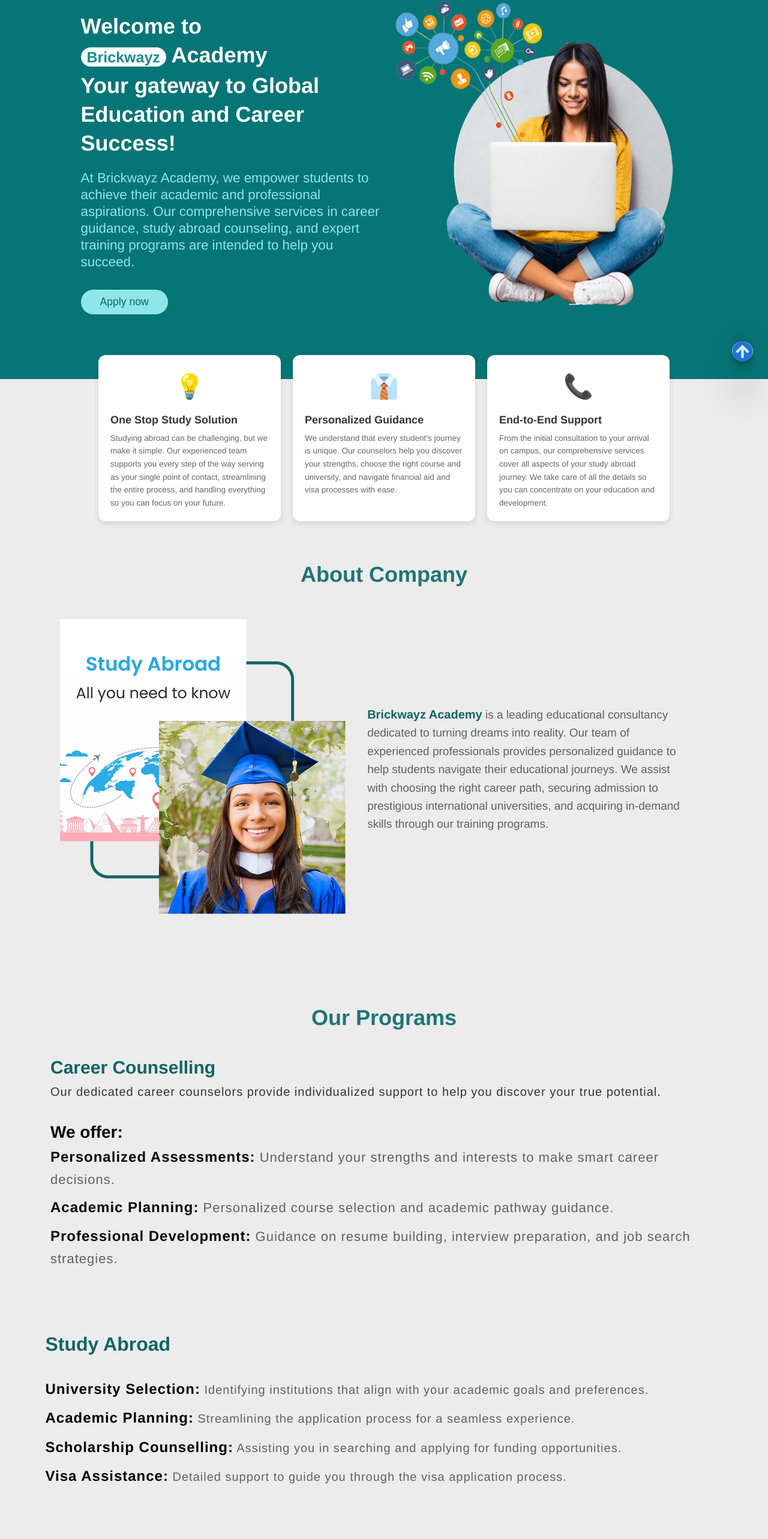
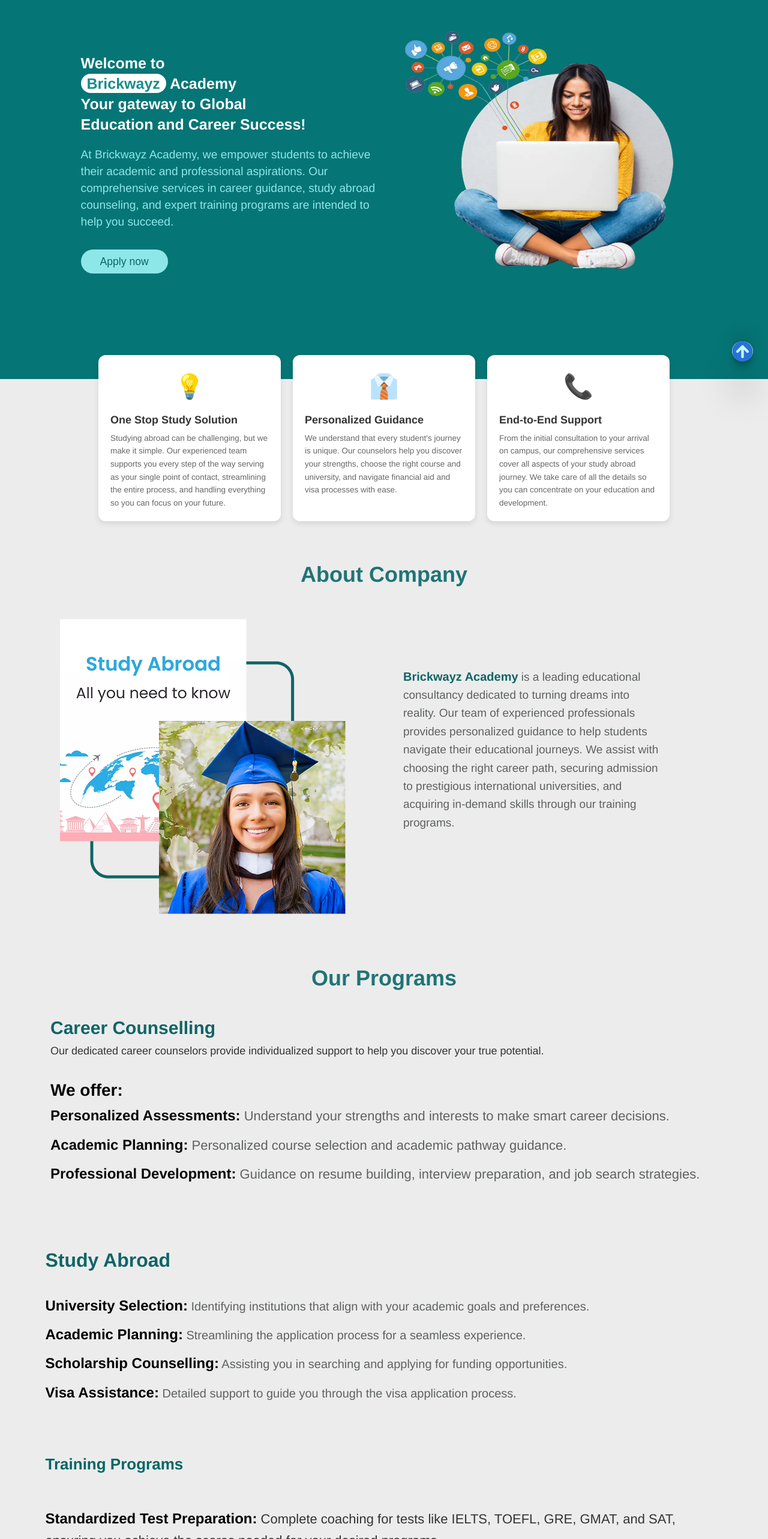
Before and after one commit to suresh328/brickwayz, a React (Create React App) app in the folder app/: page / in a window 1280 px wide. Shown: the part 168-2734 px from the top of the page at 60% size. Built offline with nearby package versions, Linux system fonts and the light colour scheme; no server answers.

Commit message:
correction

```diff
--- a/app/package.json
+++ b/app/package.json
@@ -11,6 +11,7 @@
     "react": "^19.1.0",
     "react-dom": "^19.1.0",
     "react-icons": "^5.5.0",
+    "react-router-dom": "^7.5.0",
     "react-scripts": "5.0.1",
     "sweetalert2": "^11.17.2",
     "web-vitals": "^2.1.4"
--- a/app/src/App.js
+++ b/app/src/App.js
@@ -12,6 +12,7 @@ import Programs from './Components/Programs';
 import Testimonials from './Components/Testimonials';
 import ChooseUs from './Components/ChooseUs';
 import axios from 'axios';
+import { BrowserRouter } from 'react-router-dom';
 
 function App() {
   const homeRef = useRef(null)
@@ -44,6 +45,7 @@ function App() {
 
   return (
     <>
+      <BrowserRouter>
       <div>
         <Navbar sectionRefs={sectionRefs} />
 
@@ -58,6 +60,7 @@ function App() {
         <div ref={contactRef}><Contact /></div>
         <Footer />
       </div>
+      </BrowserRouter>
     </>
   );
 }
--- a/app/src/Components/Blog.js
+++ b/app/src/Components/Blog.js
@@ -9,19 +9,19 @@ const Blog = () => {
 
   const posts = [
     {
-      sub:"Study Abroad",
+      sub:"Abroad",
       title: "Reflect on your experience:",
       excerpt: "Identify situations experienced abroad to support your claims of skills qualities. Develop short 'stories' to demonstrate your skills in interviews. Understand the importance of preparing for job interviews.",
       image: blog1,
     },
     {
-      sub:"Study Consultancy",
+      sub:"Consultancy",
       title: "Offer Value-Added Services:",
       excerpt: "Before venturing into the study abroad business, focus on knowledge about higher education for Indian students aspiring to study abroad. Understand the application process, university requirements, and visa regulations to guide students effectively.",
       image: blog2,
     },
     {
-      sub:"Study Abroad",
+      sub:"Abroad",
       title: "Which Field Is Demand In Abroad :",
       excerpt: "Artificial Intelligence (AI) and Machine Learning, Data Science, Cybersecurity, Computer Science & IT, Business & Management, Engineering, and Healthcare & Medicine are some of the top courses in demand for studying abroad in 2025.",
       image: blog3,
--- a/app/src/Components/Countries.js
+++ b/app/src/Components/Countries.js
@@ -1,5 +1,6 @@
 import React from 'react'
 import "./../Style/Custom.css"
+import { Link } from "react-router-dom"
 
 import country1 from "./../Assets/country/count1.png"
 import country2 from "./../Assets/country/count2.png"
@@ -50,6 +51,7 @@ const Countries = () => {
     { name: 'Environmental Studies', img: explor13 }
   ];
 
+
   return (
     <div className='main_container'>
       <section className="study-abroad-section">
@@ -75,9 +77,12 @@ const Countries = () => {
 
 
         <div style={{ width: "100%", display: "flex", alignItems: "center", justifyContent: "center" }}>
-          <button className='program_linkbtn' onClick={() => window.scrollTo({ top: document.getElementById('Contact').offsetTop, behavior: 'smooth' })}>
-            Apply
-          </button>
+          <Link to="https://brickwayz.edumilestones.com/abroad-studies/" className="program_linkbtn">
+            Apply Online
+          </Link>
+          {/* <button className='program_linkbtn' onClick={() => window.scrollTo({ top: document.getElementById('Contact').offsetTop, behavior: 'smooth' })}>
+            Apply Online
+          </button> */}
         </div>
         {/* Subtitle */}
         <p className="subtitle">Our global network includes top universities in:</p>
@@ -99,9 +104,10 @@ const Countries = () => {
         </div>
 
         {/* Button */}
-        <div className="button-container">
-          <button className="apply-button" onClick={() => window.scrollTo({ top: document.getElementById('Contact').offsetTop, behavior: 'smooth' })} >
-            Apply Online</button>
+        <div style={{ width: "100%", display: "flex", alignItems: "center", justifyContent: "center" }}>
+        <Link to="https://brickwayz.edumilestones.com/abroad-studies/" className="program_linkbtn">
+            Apply Online
+          </Link>
         </div>
 
 
--- a/app/src/Style/Custom.css
+++ b/app/src/Style/Custom.css
@@ -295,7 +295,6 @@ body {
 }
 .programe_para {
   font-size: 20px;
-  letter-spacing: 1px;
 }
 .programe_offer {
   font-size: 28px;
@@ -307,13 +306,11 @@ body {
   font-size: 22px;
   color: #5f6161;
   margin-bottom: 10px;
-  letter-spacing: 1px;
 }
 
 .prog_list strong {
   color: #070707;
   font-size: 24px;
-  letter-spacing: 1px;
 }
 
 .program_linkbtn {
@@ -325,6 +322,7 @@ body {
   border-radius: 18px;
   cursor: pointer;
   transition: background-color 0.3s;
+  text-decoration: none;
 }
 .program_linkbtn:hover {
   background-color: #14999c;
@@ -372,7 +370,6 @@ body {
 
 .studyabroad_bullet-list li {
   margin-bottom: 10px;
-  letter-spacing: 1px;
   font-size: 20px;
   color: #5f6161;
 }
@@ -843,7 +840,6 @@ div[ref] {
 .footer-info {
   line-height: 1.5;
   margin-bottom: 8px;
-  letter-spacing: 1px;
 }
 .footer-info strong {
   color: #8de7e9;
@@ -904,7 +900,6 @@ div[ref] {
   line-height: 1.6;
   text-align: left;
   margin-bottom: 10px;
-  letter-spacing: 1px;
 }
 
 /* Feature Section */
@@ -989,7 +984,48 @@ div[ref] {
 /* =============== */
 /*  choose us */
 /* =============== */
-@media screen and (max-width: 1280px) {
+@media screen and (max-width: 1400px) {
+  .image_content {
+    height: 450px;
+    width: 483px;
+  }
+  .hero h2 {
+    font-size: 25px;
+    line-height: 34px;
+    margin-bottom: 20px;
+    margin-top: 80px;
+    text-align: start;
+  }
+  .hero p {
+    color: #8de7e9;
+    font-size: 1.2rem;
+    line-height: 28px;
+    margin-bottom: 2rem;
+  }
+  .aboutrect_image {
+    height: 295px;
+    margin: 85px 10px;
+    position: relative;
+    width: 270px;
+  }
+  .content {
+    width: 430px;
+  }
+  .programe_para {
+    font-size: 18px;
+  }
+  .prog_list {
+    color: #5f6161;
+    font-size: 22px;
+    margin-bottom: 10px;
+  }
+  .chooseus__text {
+    font-size: 22px;
+    color: #333;
+    line-height: 1.6;
+    text-align: left;
+    margin-bottom: 10px;
+  }
 }
 @media screen and (max-width: 1024px) {
   .navbar {
@@ -1003,7 +1039,7 @@ div[ref] {
   .blog-grid {
     display: flex;
     flex-wrap: wrap;
-    gap: 20px;
+    gap: 21px;
     margin-bottom: 30px;
   }
   .hamburger {
@@ -1193,7 +1229,6 @@ div[ref] {
   }
   .programe_para {
     font-size: 13px;
-    letter-spacing: 1px;
   }
   .programe_offer {
     font-size: 24px;
@@ -1294,6 +1329,16 @@ div[ref] {
     display: flex;
     align-items: center;
     justify-content: center;
+  }
+  .study-abroad-section,
+  .program {
+    text-align: center;
+  }
+  .study-abroad-section ul {
+    text-align: center;
+  }
+  .study-abroad-section p {
+    text-align: center;
   }
 }
 
@@ -1500,7 +1545,6 @@ div[ref] {
   }
   .programe_para {
     font-size: 13px;
-    letter-spacing: 1px;
   }
   .programe_offer {
     font-size: 24px;
@@ -1514,7 +1558,7 @@ div[ref] {
   .program_linkbtn {
     padding: 13px 60px;
     margin: 0px 10px;
-}
+  }
   .studyabroad_title {
     font-size: 24px;
     margin-bottom: 10px;
@@ -1596,7 +1640,7 @@ div[ref] {
     width: 100%;
     margin: 10px auto 30px auto;
     padding: 20px 16px;
-}
+  }
   .contact-input-group {
     display: flex;
     flex-direction: column;
@@ -1650,6 +1694,19 @@ div[ref] {
     font-size: 20px;
     color: #1f7476;
     text-align: center;
+  }
+  .chooseus__text {
+    font-size: 17px;
+    color: #333;
+    line-height: 1.6;
+    text-align: left;
+    margin-bottom: 10px;
+  }
+
+  .chooseus__diamond {
+    width: 150px;
+    height: 150px;
+
   }
 }
 
@@ -1679,6 +1736,14 @@ div[ref] {
   text-align: center;
 }
 
+@media screen and (max-width: 980px) {
+  .di_fele {
+    display: flex;
+    align-items: center;
+    justify-content: space-between;
+    width: 90%;
+  }
+}
 @media screen and (max-width: 768px) {
   .chooseus__text strong {
     margin-bottom: 10px;
```
Also changed, not shown: 1 other file (tests, documents, lock files or other folders). Lines whose indentation alone changed are shown as unchanged.
